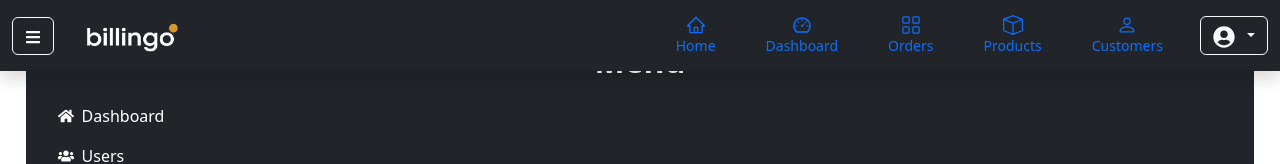
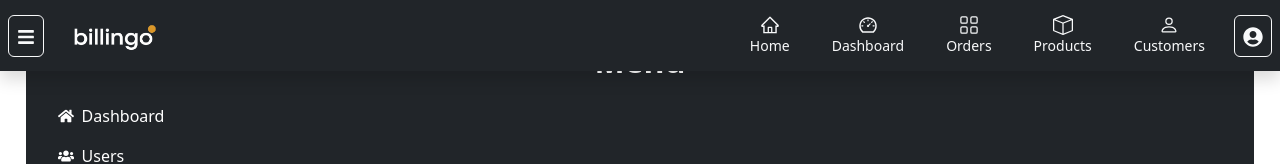
Before and after one commit to mohitmonk/Billingo, a React (Vite) app in the folder frontend/: page /customers in a window 1280 px wide. Shown: the top 164 px of the page. Built offline with nearby package versions, Linux system fonts and the light colour scheme; no server answers; the database is empty.

Commit message:
Update Navbar.jsx

```diff
--- a/frontend/src/components/Navbar.jsx
+++ b/frontend/src/components/Navbar.jsx
@@ -7,11 +7,10 @@ import { BsGrid, BsBox, BsPerson } from "react-icons/bs";
 import { useState, useRef, useEffect } from "react";
 import "bootstrap/dist/css/bootstrap.min.css";
 import "../index.css";
-import "../pages/Cart"
 import billingoLogo from "../assets/billingo1.png";
 
 
-const Navbar = ({ toggleSidebar }) => {
+const Navbar = ({ onToggleSidebar}) => {
   const navigate = useNavigate();
   const location = useLocation();
   const [dropdownOpen, setDropdownOpen] = useState(false);
@@ -47,49 +46,54 @@ const Navbar = ({ toggleSidebar }) => {
   ];
 
   return (
-    <nav className="navbar navbar-expand-lg navbar-dark bg-dark shadow fixed-top w-100">
-      <div className="container-fluid">
+    <nav className="navbar navbar-dark bg-dark shadow fixed-top w-100">
+    <div className="container-fluid d-flex align-items-center justify-content-between px-2">
       {/* Sidebar Toggle & Branding */}
-        <div className="d-flex align-items-center">
-          <button className="btn btn-outline-light me-2" onClick={toggleSidebar}>
-            <FaBars />
+      <div className="d-flex align-items-center gap-2">
+        <button
+          className="btn btn-outline-light p-2"
+          onClick={() => {
+            console.log("Toggle button clicked");
+            onToggleSidebar();
+          }}
+        >
+          <FaBars size={18} />
         </button>
         <img
           src={billingoLogo}
           alt="Billingo"
           id="logo2"
-            style={{ height: "40px", cursor: "pointer" }}
-            onClick={() => navigate("/dashboard")}
+          style={{ height: "36px", cursor: "pointer" }}
+          onClick={() => navigate("/home")}
         />
       </div>
 
       {/* Navbar Items */}
-        <div className="d-flex ms-auto gap-4 align-items-center">
+      <div className="d-flex align-items-center gap-2 gap-lg-3">
         {navItems.map((item, index) => (
           <button
             key={index}
-              className={`btn btn-link d-flex flex-column align-items-center text-decoration-none ${
+            className={`btn btn-link nav-btn d-flex flex-column align-items-center text-decoration-none text-light ${
               location.pathname === item.path ? "active-tab" : "inactive-tab"
             }`}
             onClick={() => navigate(item.path)}
           >
             {item.icon}
-              <small>{item.name}</small>
+            <small className="nav-text">{item.name}</small>
           </button>
         ))}
 
         {/* User Dropdown */}
         <div className="dropdown position-relative" ref={dropdownRef}>
           <button
-              className="btn btn-outline-light dropdown-toggle"
+            className="btn btn-outline-light p-2"
             onClick={(event) => {
               event.stopPropagation();
               setDropdownOpen(!dropdownOpen);
             }}
           >
-              <FaUserCircle className="me-2" size={22} />
+            <FaUserCircle size={20} />
           </button>
-
             <ul
               className={`dropdown-menu dropdown-menu-end ${dropdownOpen ? "show" : ""}`}
               style={{ right: 0 }}
```
Lines whose indentation alone changed are shown as unchanged.
